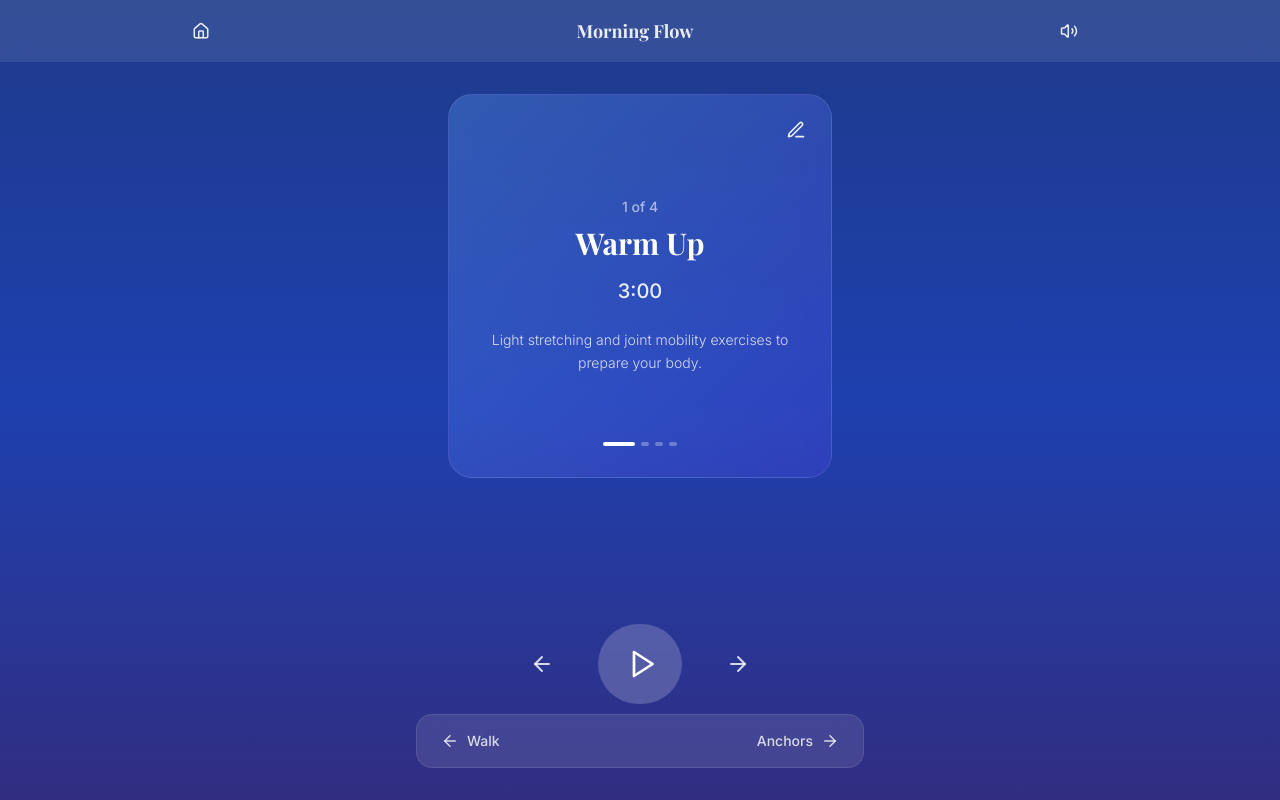
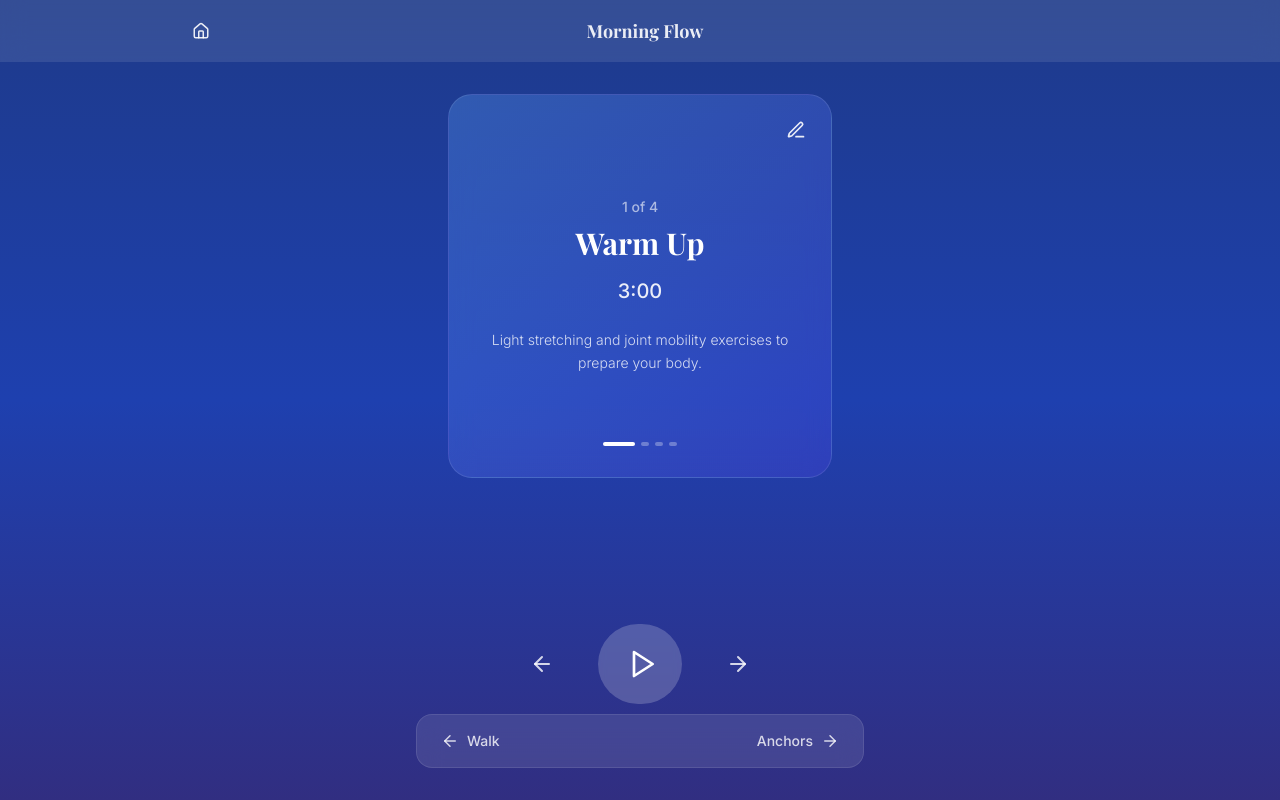
Before and after one commit to cryptodevlogan/plant-app, a Next.js app: page /workout in a window 1280 px wide. Built offline with nearby package versions, Linux system fonts and the light colour scheme; a web font is replaced by a local one.

Commit message:
fix: resolve build errors
- Fixed ESLint errors by removing unused imports and state
- Added missing WorkoutEditModal import
- Cleaned up component dependencies

```diff
--- a/app/workout/page.tsx
+++ b/app/workout/page.tsx
@@ -1,10 +1,10 @@
 'use client'
 
-import { useState, useEffect, useRef } from 'react'
+import { useState, useEffect } from 'react'
 import { Playfair_Display, Inter } from 'next/font/google'
 import { useRouter } from 'next/navigation'
 import { motion, AnimatePresence, PanInfo } from 'framer-motion'
-import { Home, ArrowLeft, ArrowRight, Play, Pause, Volume2, Edit3 } from 'lucide-react'
+import { Home, ArrowLeft, ArrowRight, Play, Pause, Edit3 } from 'lucide-react'
 import WorkoutEditModal from './components/WorkoutEditModal'
 
 const playfair = Playfair_Display({ subsets: ['latin'] })
@@ -23,7 +23,6 @@ export default function WorkoutPage() {
   const [isPlaying, setIsPlaying] = useState(false)
   const [currentIndex, setCurrentIndex] = useState(0)
   const [audio] = useState(new Audio('/workout-music.mp3'))
-  const [volume, setVolume] = useState(0.7)
   const [exercises, setExercises] = useState<Exercise[]>(() => {
     const saved = localStorage.getItem('workoutExercises')
     return saved ? JSON.parse(saved) : [
@@ -126,9 +125,7 @@ export default function WorkoutPage() {
           <h1 className={`${playfair.className} text-lg font-bold text-white/90`}>
             Morning Flow
           </h1>
-          <button className="p-2.5 rounded-full hover:bg-white/10 text-white/90 transition-colors">
-            <Volume2 className="w-[18px] h-[18px]" />
-          </button>
+          <div className="w-[18px]" />
         </div>
       </header>
 
```
